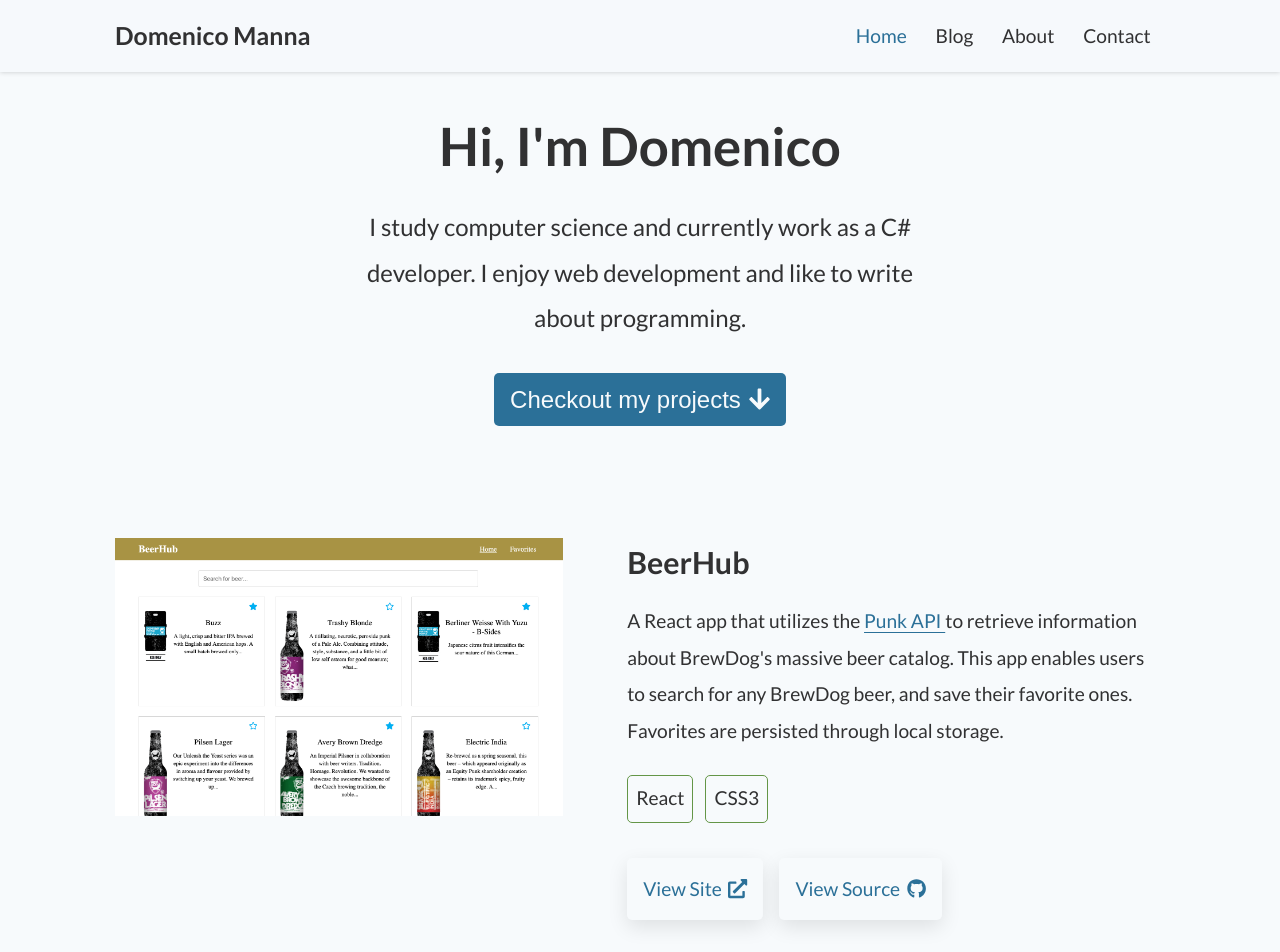
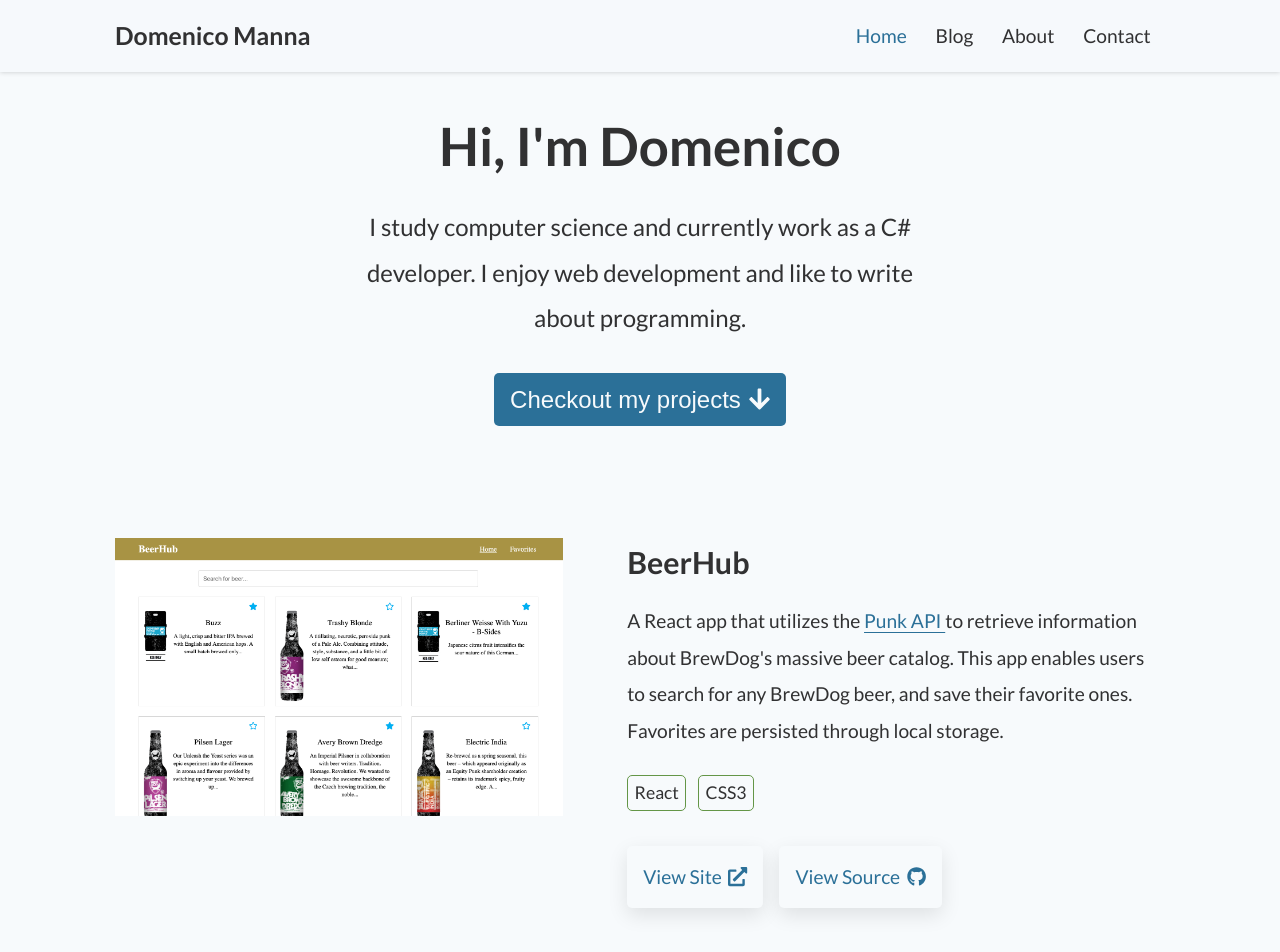
Before and after one commit to domenicomanna/domenicomanna.com, a Gatsby site: page / in a window 1280 px wide. Shown: the top 952 px of the page. Built offline with nearby package versions, Linux system fonts and the light colour scheme; Gatsby itself is replaced by a stand-in of ours.

Commit message:
Make technology tags in projects smaller

```diff
--- a/src/components/project/project.module.css
+++ b/src/components/project/project.module.css
@@ -35,9 +35,10 @@
 }
 
 .projectTechnology{
+  font-size: 1.1rem;
   display: inline-block;
   border-radius: 5px;
-  padding: .3rem .5rem;
+  padding: .02rem .4rem;
   border: 1px solid var(--green-500);
 }
 
```
Also changed, not shown: src/content/posts/draft-post-2.md (renamed from src/content/posts/post-2.md), src/content/posts/draft-post-3.md (renamed from src/content/posts/post-3.md).
